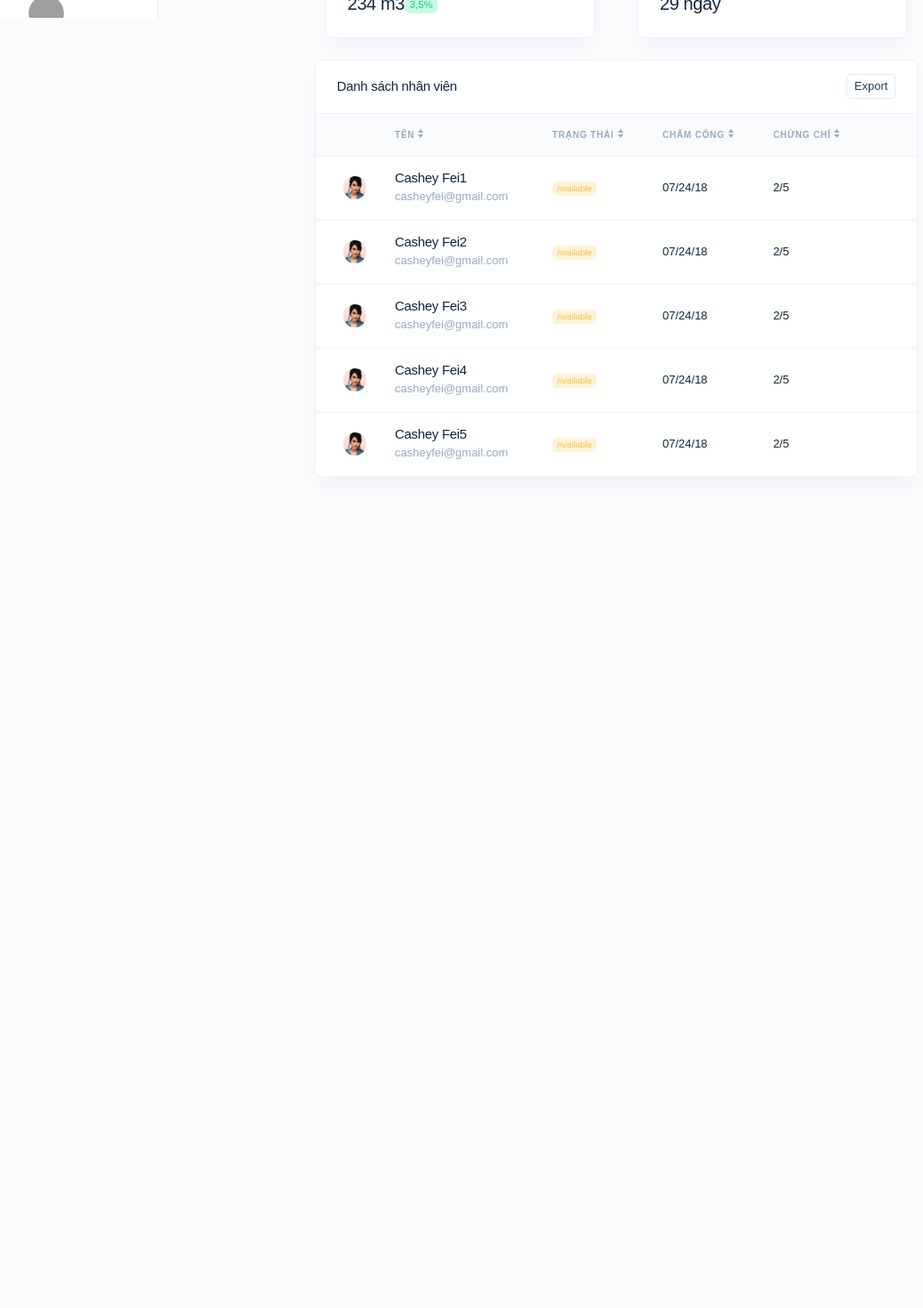
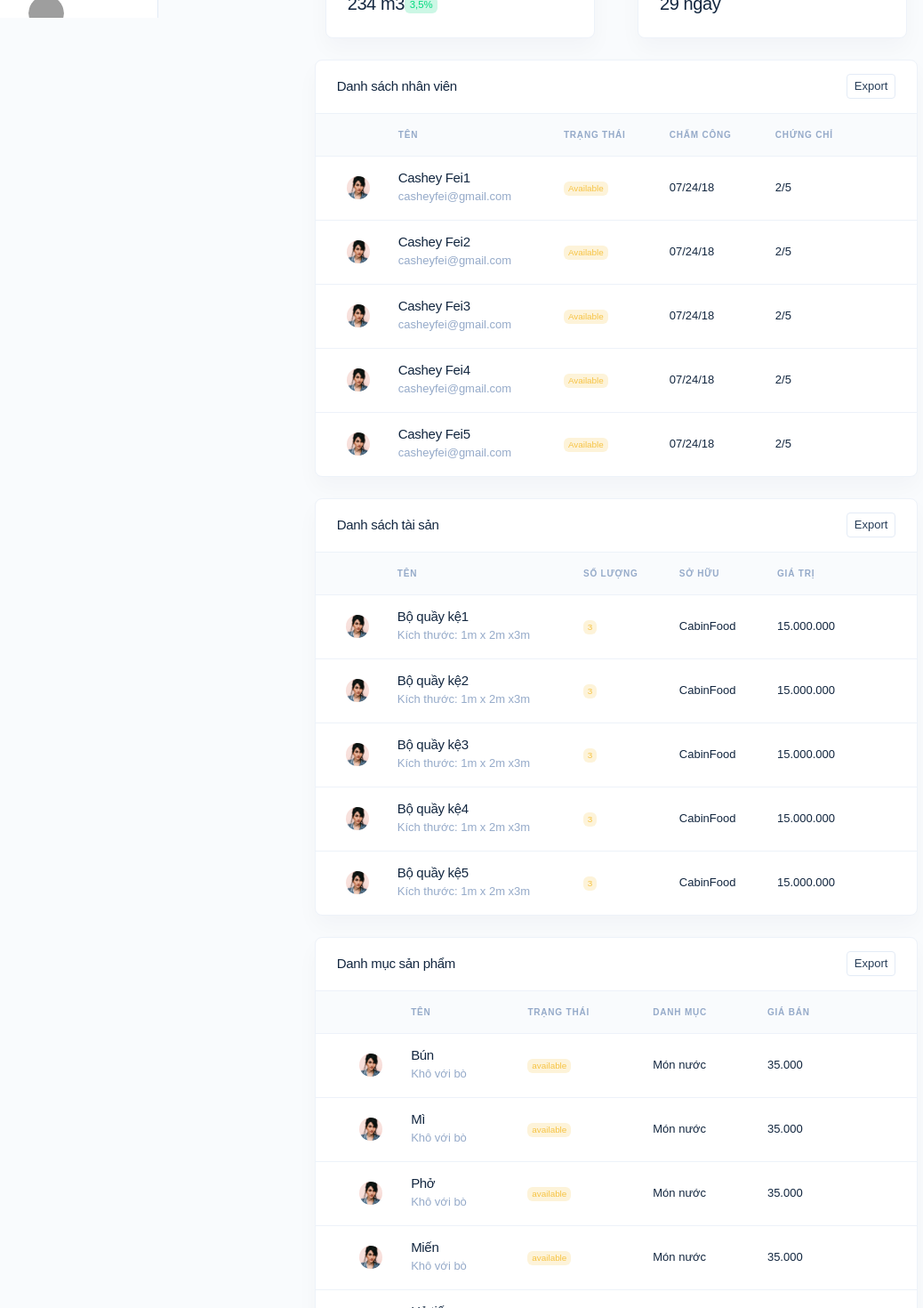
Before and after one commit to chenhuanghui/cabindashboard, a Next.js app: page /cabin/1 in a window 1280 px wide. Shown: the part 780-2250 px from the top of the page at 89% size, without its empty margins (72-1110 px from the left). Before the commit the page ends 1340 px from the top, so only its background shows below. Built offline with nearby package versions, Linux system fonts and the light colour scheme; grey boxes are pictures that could not be loaded; a web font is replaced by a local one.

Commit message:
layout cabin dynamic data

```diff
--- a/components/card/card_chart.js
+++ b/components/card/card_chart.js
@@ -6,10 +6,10 @@ export default class CardChart extends React.Component {
     render () {
         return (
             // card body
-            <div class="card">
-                <div class="card-body">
-                  <div class="chart">
-                    <canvas id="overviewChart" class="chart-canvas"></canvas>
+            <div className="card">
+                <div className="card-body">
+                  <div className="chart">
+                    <canvas id="overviewChart" className="chart-canvas"></canvas>
                   </div>
                 </div>
             </div>
--- a/components/header/header_arrow.js
+++ b/components/header/header_arrow.js
@@ -11,7 +11,7 @@ export default class HeaderArrow extends React.Component {
                     <div className="header-body">
                         <div className="row align-items-end">
                             <div className="col-auto">
-                                <button class="btn btn-lg btn-rounded-circle btn-white"> + </button>
+                                <button className="btn btn-lg btn-rounded-circle btn-white"> + </button>
                             </div>
 
                             <div className="col">
--- a/components/table/table_rich.js
+++ b/components/table/table_rich.js
@@ -4,30 +4,23 @@ export default class TableRich extends React.Component {
     constructor(props){
         super(props);
         this.state = {
-            data: [],
-            count: 0
+            data: []
         }
     }
 
     componentDidMount() {
-        // this.setState({data:this.props.tableSetup})
-        console.log(1);
+
     }
 
     componentDidUpdate(prevProps) {
-        console.log(2);
         if (this.props.tableSetup !== prevProps.tableSetup) {
-            console.log('form update');
+            console.log('props update');
             this.setState({data:this.props.tableSetup})
-
         }
-
     }
 
     render () {
-        const{data} = this.state;
-        // if (data.title == null) console.log('null')
-
+        const {data} = this.state;
         return (
             <div className="card">
                 <div className="card-header">
@@ -43,46 +36,43 @@ export default class TableRich extends React.Component {
                         <thead>
                             <tr>
                                 <th></th>
-                                {data.title != null
-                                ?
-                                    data.col.map((c) => (
-                                        <th><a href="#" className="text-muted list-sort" data-sort="project-status">{c}</a></th>
+                                {data && data.col && data.col.map((c) => (
+                                    <th>
+                                        <a href="#" className="text-muted list-sort">{c}</a>
+                                    </th>
                                 ))
-                                : ''
                                 }
-
                                 <th></th>
                             </tr>
                         </thead>
+
                         <tbody className="list">
                             {/* table item */}
-                            {data.title != null
-                            ?
-                                data.content.map((item) => (
+                            {data && data.content && data.content.map((item) => (
                                 <tr>
                                     <td className="text-right">
                                         <div className="avatar-group">
-                                                <a href="profile-posts.html" className="avatar avatar-xs" data-toggle="tooltip" title="Dianna Smiley">
+                                            <a href="profile-posts.html" className="avatar avatar-xs">
                                                 <img src="/assets/img/avatars/profiles/avatar-1.jpg" className="avatar-img rounded-circle" alt="..."/>
                                             </a>
                                         </div>
                                     </td>
 
                                     <td className="project-project">
-                                            <h4 className="font-weight-normal mb-1">{item.name}</h4>
-                                            <small className="text-muted">{item.email}</small>
+                                        <h4 className="font-weight-normal mb-1">{item.data1}</h4>
+                                        <small className="text-muted">{item.data2}</small>
                                     </td>
 
                                     <td className="project-status">
-                                            <span className="badge badge-soft-warning">{item.status}</span>
+                                        <span className="badge badge-soft-warning">{item.data3}</span>
                                     </td>
 
                                     <td className="project-date">
-                                            <time dateTime="2018-10-24">{item.date}</time>
+                                        <time dateTime="2018-10-24">{item.data4}</time>
                                     </td>
 
                                     <td className="project-date">
-                                            <span> {item.cer}</span>
+                                        <span> {item.data5}</span>
                                     </td>
 
                                     <td className="text-right">
@@ -98,9 +88,7 @@ export default class TableRich extends React.Component {
                                         </div>
                                     </td>
                                 </tr>
-                                ))
-                            : ''
-                            }
+                            ))}
                         </tbody>
                     </table>
                 </div>
--- a/layouts/LayoutCabinDetail.js
+++ b/layouts/LayoutCabinDetail.js
@@ -16,7 +16,9 @@ export default class LayoutCabinDetail extends React.Component {
         super(props);
 
         this.state = {
-            table1: []
+            staffData: [],
+            assetData: [],
+            productData: []
         }
     }
     componentDidMount() {
@@ -30,21 +32,56 @@ export default class LayoutCabinDetail extends React.Component {
         table1Data.col.push(`Chứng chỉ`);
 
         table1Data.content = [];
-        table1Data.content.push({name:`Cashey Fei1`,email:`casheyfei@gmail.com`, status:`Available`,date:`07/24/18`, cer:`2/5`})
-        table1Data.content.push({name:`Cashey Fei2`,email:`casheyfei@gmail.com`, status:`Available`,date:`07/24/18`, cer:`2/5`})
-        table1Data.content.push({name:`Cashey Fei3`,email:`casheyfei@gmail.com`, status:`Available`,date:`07/24/18`, cer:`2/5`})
-        table1Data.content.push({name:`Cashey Fei4`,email:`casheyfei@gmail.com`, status:`Available`,date:`07/24/18`, cer:`2/5`})
-        table1Data.content.push({name:`Cashey Fei5`,email:`casheyfei@gmail.com`, status:`Available`,date:`07/24/18`, cer:`2/5`})
+        table1Data.content.push({data1:`Cashey Fei1`,data2:`casheyfei@gmail.com`, data3:`Available`,data4:`07/24/18`, data5:`2/5`})
+        table1Data.content.push({data1:`Cashey Fei2`,data2:`casheyfei@gmail.com`, data3:`Available`,data4:`07/24/18`, data5:`2/5`})
+        table1Data.content.push({data1:`Cashey Fei3`,data2:`casheyfei@gmail.com`, data3:`Available`,data4:`07/24/18`, data5:`2/5`})
+        table1Data.content.push({data1:`Cashey Fei4`,data2:`casheyfei@gmail.com`, data3:`Available`,data4:`07/24/18`, data5:`2/5`})
+        table1Data.content.push({data1:`Cashey Fei5`,data2:`casheyfei@gmail.com`, data3:`Available`,data4:`07/24/18`, data5:`2/5`})
 
-        this.setState({table1:table1Data})
-        console.log(`table1`,table1Data);
+        this.setState({staffData:table1Data})
+
+
+        var table2Data = [];
+        table2Data.title = `Danh sách tài sản`;
+
+        table2Data.col = [];
+        table2Data.col.push(`Tên`);
+        table2Data.col.push(`Số lượng`);
+        table2Data.col.push(`Sở hữu`);
+        table2Data.col.push(`Giá trị`);
+        table2Data
+        table2Data.content = [];
+        table2Data.content.push({data1:`Bộ quầy kệ1`,data2:`Kích thước: 1m x 2m x3m`, data3:`3`, data4:`CabinFood`, data5:`15.000.000`})
+        table2Data.content.push({data1:`Bộ quầy kệ2`,data2:`Kích thước: 1m x 2m x3m`, data3:`3`, data4:`CabinFood`, data5:`15.000.000`})
+        table2Data.content.push({data1:`Bộ quầy kệ3`,data2:`Kích thước: 1m x 2m x3m`, data3:`3`, data4:`CabinFood`, data5:`15.000.000`})
+        table2Data.content.push({data1:`Bộ quầy kệ4`,data2:`Kích thước: 1m x 2m x3m`, data3:`3`, data4:`CabinFood`, data5:`15.000.000`})
+        table2Data.content.push({data1:`Bộ quầy kệ5`,data2:`Kích thước: 1m x 2m x3m`, data3:`3`, data4:`CabinFood`, data5:`15.000.000`})
+        this.setState({assetData:table2Data});
+
+
+        var table3Data = [];
+        table3Data.title = `Danh mục sản phẩm`;
+        table3Data
+        table3Data.col = [];
+        table3Data.col.push(`Tên`);
+        table3Data.col.push(`Trạng thái`);
+        table3Data.col.push(`Danh Mục`);
+        table3Data.col.push(`Giá bán`);
+        table3Data
+        table3Data.content = [];
+        table3Data.content.push({data1:`Bún`,data2:`Khô với bò`, data3:`available`, data4:`Món nước`, data5:`35.000`})
+        table3Data.content.push({data1:`Mì`,data2:`Khô với bò`, data3:`available`, data4:`Món nước`, data5:`35.000`})
+        table3Data.content.push({data1:`Phở`,data2:`Khô với bò`, data3:`available`, data4:`Món nước`, data5:`35.000`})
+        table3Data.content.push({data1:`Miến`,data2:`Khô với bò`, data3:`available`, data4:`Món nước`, data5:`35.000`})
+        table3Data.content.push({data1:`Hủ tiếu`,data2:`Khô với bò`, data3:`available`, data4:`Món nước`, data5:`35.000`})
+        this.setState({productData:table3Data});
     }
 
 
 
 
     render () {
-        const {table1} = this.state;
+        const {staffData, assetData, productData} = this.state;
         return (
             <div>
                 <Head>
@@ -126,7 +163,11 @@ export default class LayoutCabinDetail extends React.Component {
                                         <CardItemTextChart title={`Ngày làm việc`}  value={`29 ngày`}/>
                                     </div>
                                 </div>
-                                <TableRich tableSetup={table1}/>
+
+                                <TableRich tableSetup={staffData}/>
+                                <TableRich tableSetup={assetData}/>
+                                <TableRich tableSetup={productData}/>
+
 
 
                         </div>
```
Lines whose indentation alone changed are shown as unchanged.
